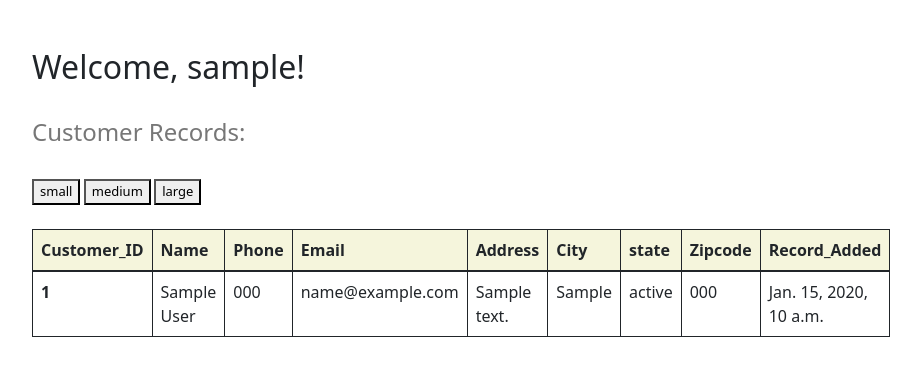
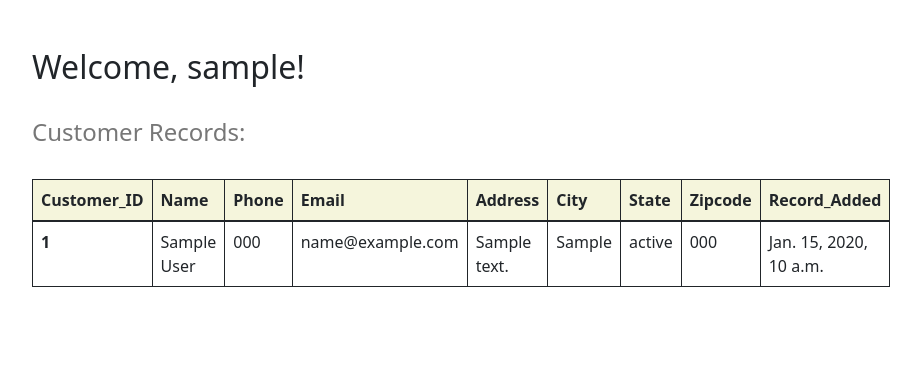
Before and after one commit to paulaji/IM-CRM, a Django app: page / in a window 1280 px wide. Shown: the part 56-432 px from the top of the page, without its empty margins (329-1250 px from the left). Run offline with Django 4.2, Linux system fonts and the light colour scheme; a user stored in the database is signed in; tables that the repository leaves empty hold one stand-in row (values such as "Sample post").

Commit message:
Update home.html

```diff
--- a/imcrm/website/templates/home.html
+++ b/imcrm/website/templates/home.html
@@ -1,4 +1,3 @@
-<!-- specify below to which page we need add this child component to -->
 {% extends 'base.html' %} {% block content %}
 <!-- creating a login form -->
 <div class="col-md-6 offset-md-3">
@@ -12,28 +11,28 @@
   <br />
   <!-- now we need to display all the customer records -->
   <h4 style="font-weight: 400; color: #777">Customer Records:</h4>
-  <br />
   <!-- to increase and decrease table size -->
-  <div style="font-size: small">
-    <!-- <span class="badge text-bg-warning" style="font-size: medium;">table size: </span> -->
+  <!-- maybe consider adding this later -->
+  <!-- <div style="font-size: small">
+        <span class="badge text-bg-warning" style="font-size: medium;">table size: </span>
         <button>small</button>
         <button>medium</button>
         <button>large</button>
-  </div>
+    </div> -->
   <br />
   <!-- printing the customers as tables -->
-  <table class="table table-bordered border-dark" style="font-size: medium;">
+  <table class="table table-bordered border-dark" style="font-size: medium">
     <thead>
       <tr>
-        <th scope="col" style="background: beige;">Customer_ID</th>
-        <th scope="col" style="background: beige;">Name</th>
-        <th scope="col" style="background: beige;">Phone</th>
-        <th scope="col" style="background: beige;">Email</th>
-        <th scope="col" style="background: beige;">Address</th>
-        <th scope="col" style="background: beige;">City</th>
-        <th scope="col" style="background: beige;">state</th>
-        <th scope="col" style="background: beige;">Zipcode</th>
-        <th scope="col" style="background: beige;">Record_Added</th>
+        <th scope="col" style="background: beige">Customer_ID</th>
+        <th scope="col" style="background: beige">Name</th>
+        <th scope="col" style="background: beige">Phone</th>
+        <th scope="col" style="background: beige">Email</th>
+        <th scope="col" style="background: beige">Address</th>
+        <th scope="col" style="background: beige">City</th>
+        <th scope="col" style="background: beige">State</th>
+        <th scope="col" style="background: beige">Zipcode</th>
+        <th scope="col" style="background: beige">Record_Added</th>
       </tr>
     </thead>
     <!-- first, check if there are customers -->
@@ -54,6 +53,7 @@
       </tr>
     </tbody>
     {% endfor %} {% endif %}
+  </table>
 
   <!-- if user is not logged in -->
   {% else %}
```
Lines whose indentation alone changed are shown as unchanged.
